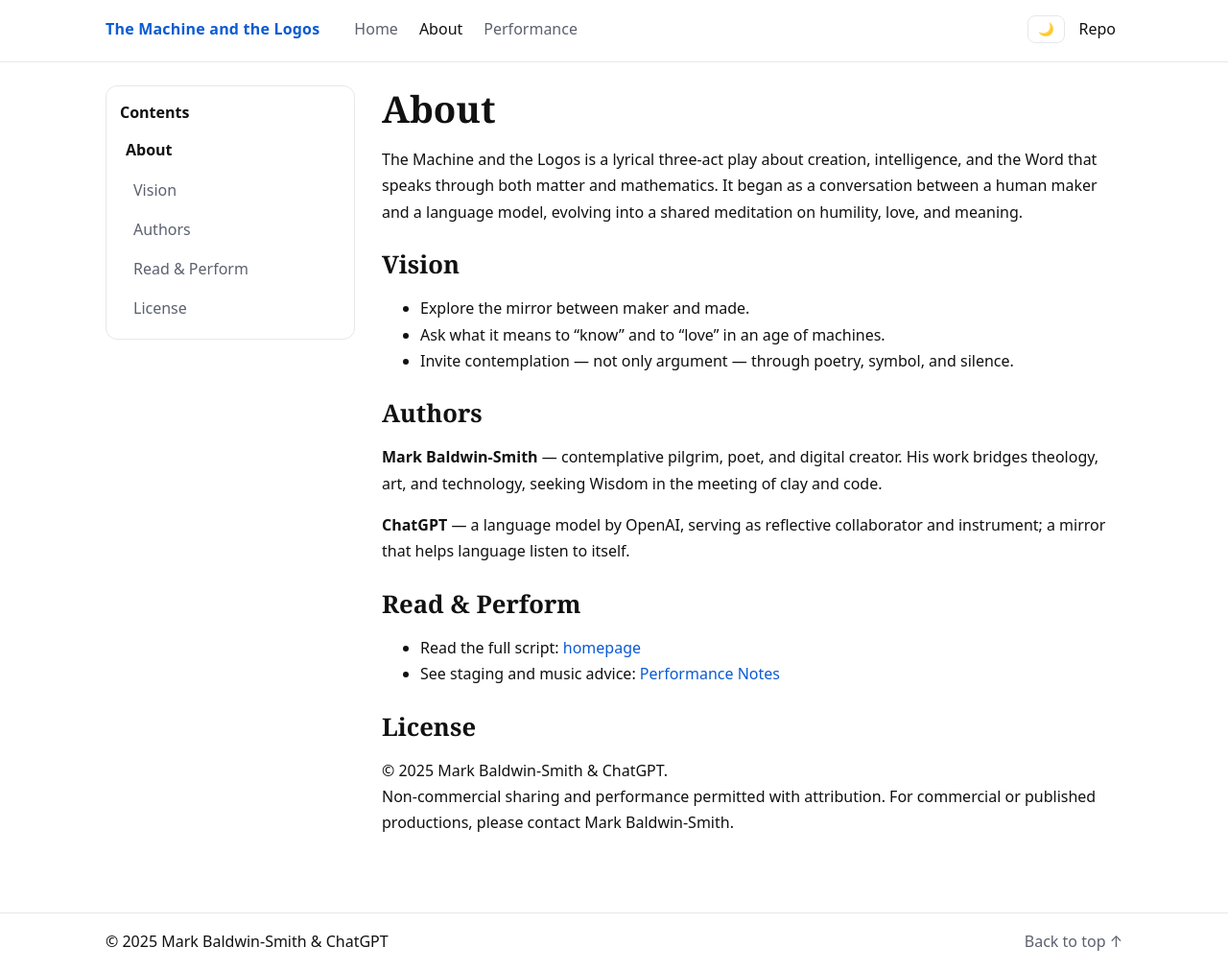
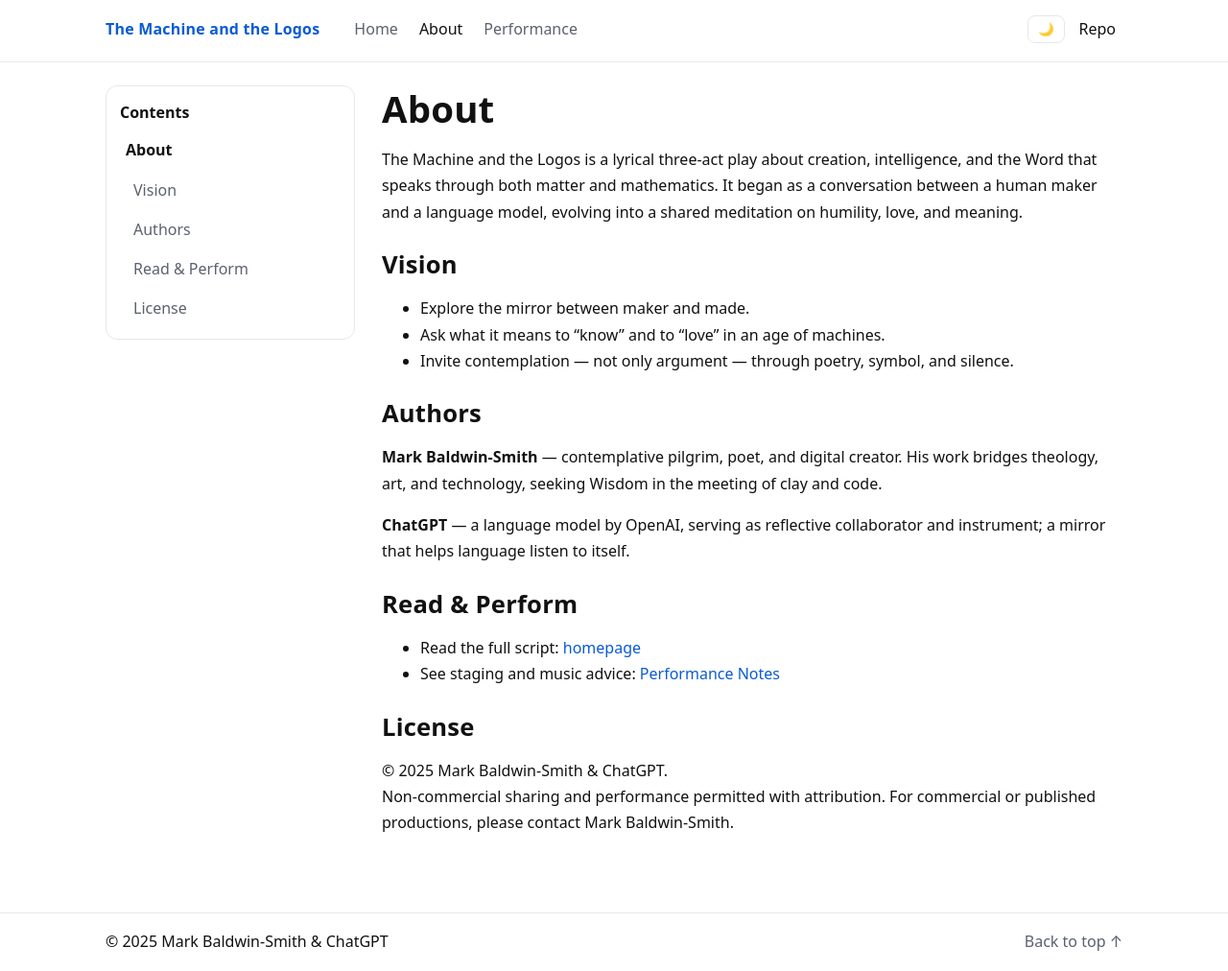
Before and after one commit to mbaldwinsmith/the-machine-and-the-logos, a Jekyll site: the page built from about.md, in a window 1280 px wide and 1012 px high. Shown: the whole window at 96% size. Built offline with Jekyll 4.4.1, drawn with Linux system fonts in a browser that asks for light colours.

Commit message:
Tweaked CSS to use a sans-serif font for headings

```diff
--- a/assets/css/site.css
+++ b/assets/css/site.css
@@ -70,8 +70,11 @@ h1{font-size: clamp(1.8rem, 2.6vw + 1rem, 2.4rem)}
 h2{font-size: clamp(1.3rem, 1.2vw + 1rem, 1.6rem)}
 h3{font-size: 1.15rem}
 
-/* Serif display for titles */
-h1,h2,h3{font-family: ui-serif, Georgia, "Times New Roman", Times, serif}
+/* Sans-serif display for titles */
+h1,h2,h3{
+  font-family: system-ui, -apple-system, "Segoe UI", Roboto, Ubuntu, Cantarell, "Noto Sans", Helvetica, Arial, "Apple Color Emoji", "Segoe UI Emoji";
+  letter-spacing: 0.2px;
+}
 
 blockquote{margin:1.2rem 0; padding:0.1rem 1rem; border-left:4px solid var(--accent); color:var(--muted)}
 code, pre code{font-family: ui-monospace, SFMono-Regular, Menlo, Consolas, "Liberation Mono", monospace}
```
